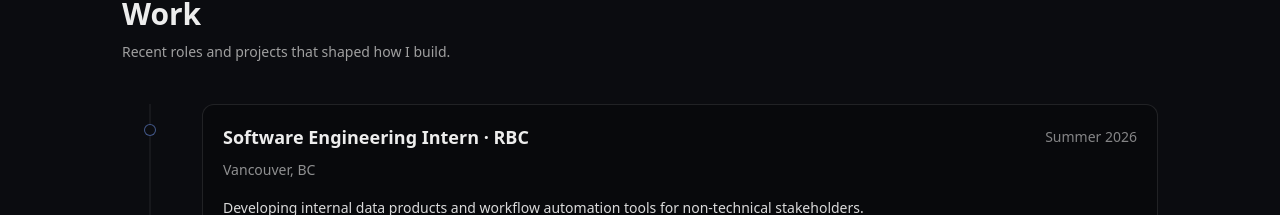
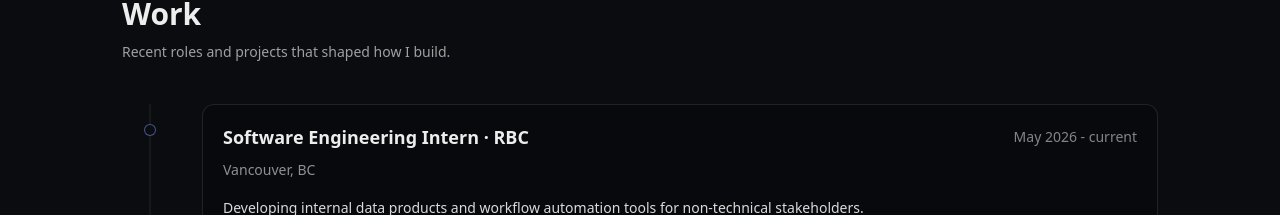
Before and after one commit to pauline-ongchan/portfoliov-2, a Next.js app: page / in a window 1280 px wide. Shown: the part 896-1111 px from the top of the page. Built offline with nearby package versions, Linux system fonts and the light colour scheme.

Commit message:
updated RBC dates

```diff
--- a/data/work.ts
+++ b/data/work.ts
@@ -16,7 +16,7 @@
     id: 'rbc',
     company: 'RBC',
     role: 'Software Engineering Intern',
-    dates: 'Summer 2026',
+    dates: 'May 2026 - current',
     location: 'Vancouver, BC',
     summary: 'Developing internal data products and workflow automation tools for non-technical stakeholders.',
     bullets: [
```
